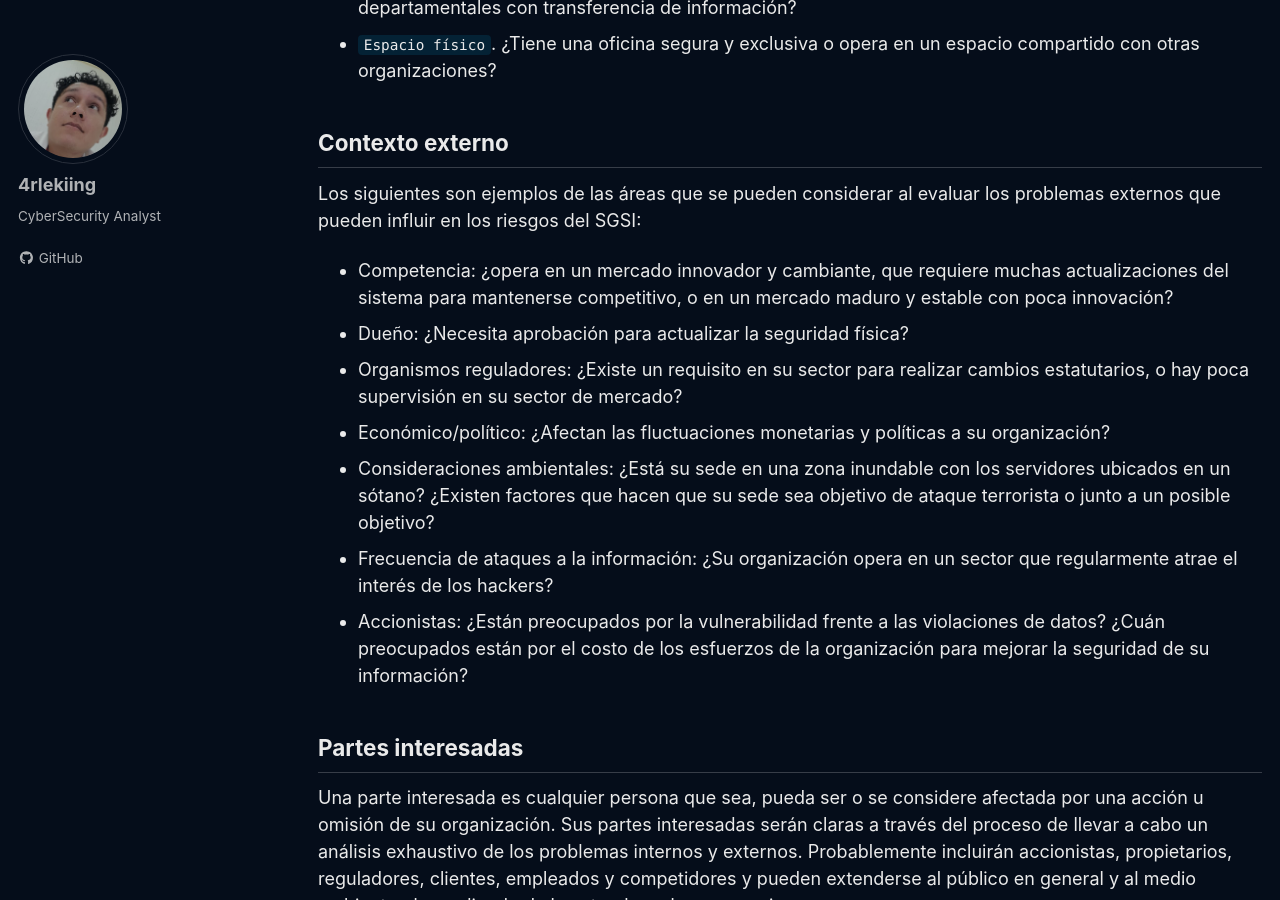
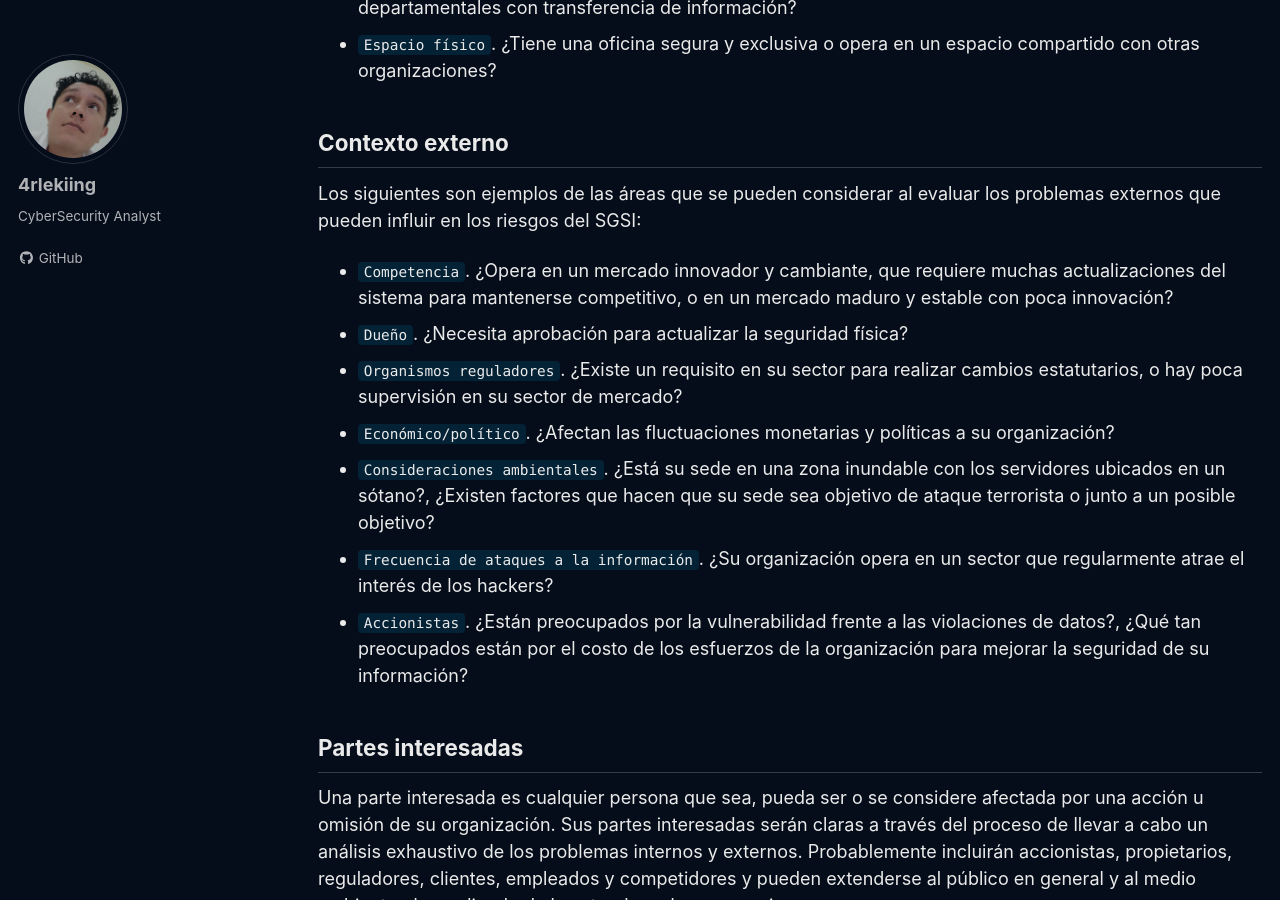
Before and after one commit to 4rleking/ISO27001.github.io, a Jekyll site: the page built from _posts/2023-08-09-Contexto.md, in a window 1280 px wide and 900 px high, scrolled down 1933 px. Built offline with Jekyll 4.4.1, drawn with Linux system fonts in a browser that asks for light colours; cached includes are drawn as plain includes; a script that is not in the unit is left out.

Commit message:
Update 2023-08-09-Contexto.md

```diff
--- a/_posts/2023-08-09-Contexto.md
+++ b/_posts/2023-08-09-Contexto.md
@@ -44,13 +44,13 @@ A continuación se muestran ejemplos de las áreas que pueden considerarse al ev
 
 Los siguientes son ejemplos de las áreas que se pueden considerar al evaluar los problemas externos que pueden influir en los riesgos del SGSI:
 
-* Competencia: ¿opera en un mercado innovador y cambiante, que requiere muchas actualizaciones del sistema para mantenerse competitivo, o en un mercado maduro y estable con poca innovación?
-* Dueño: ¿Necesita aprobación para actualizar la seguridad física?
-* Organismos reguladores: ¿Existe un requisito en su sector para realizar cambios estatutarios, o hay poca supervisión en su sector de mercado?
-* Económico/político: ¿Afectan las fluctuaciones monetarias y políticas a su organización?
-* Consideraciones ambientales: ¿Está su sede en una zona inundable con los servidores ubicados en un sótano? ¿Existen factores que hacen que su sede sea objetivo de ataque terrorista o junto a un posible objetivo?
-* Frecuencia de ataques a la información: ¿Su organización opera en un sector que regularmente atrae el interés de los hackers?
-* Accionistas: ¿Están preocupados por la vulnerabilidad frente a las violaciones de datos? ¿Cuán preocupados están por el costo de los esfuerzos de la organización para mejorar la seguridad de su información?
+* `Competencia`. ¿Opera en un mercado innovador y cambiante, que requiere muchas actualizaciones del sistema para mantenerse competitivo, o en un mercado maduro y estable con poca innovación?
+* `Dueño`. ¿Necesita aprobación para actualizar la seguridad física?
+* `Organismos reguladores`. ¿Existe un requisito en su sector para realizar cambios estatutarios, o hay poca supervisión en su sector de mercado?
+* `Económico/político`. ¿Afectan las fluctuaciones monetarias y políticas a su organización?
+* `Consideraciones ambientales`. ¿Está su sede en una zona inundable con los servidores ubicados en un sótano?, ¿Existen factores que hacen que su sede sea objetivo de ataque terrorista o junto a un posible objetivo?
+* `Frecuencia de ataques a la información`. ¿Su organización opera en un sector que regularmente atrae el interés de los hackers?
+* `Accionistas`. ¿Están preocupados por la vulnerabilidad frente a las violaciones de datos?, ¿Qué tan preocupados están por el costo de los esfuerzos de la organización para mejorar la seguridad de su información?
 
 ## Partes interesadas
 
```
